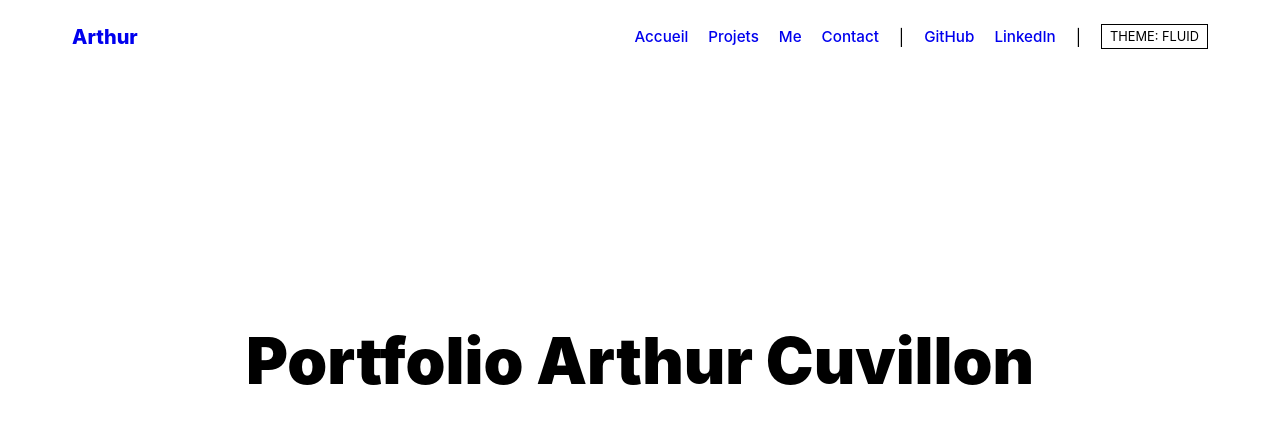
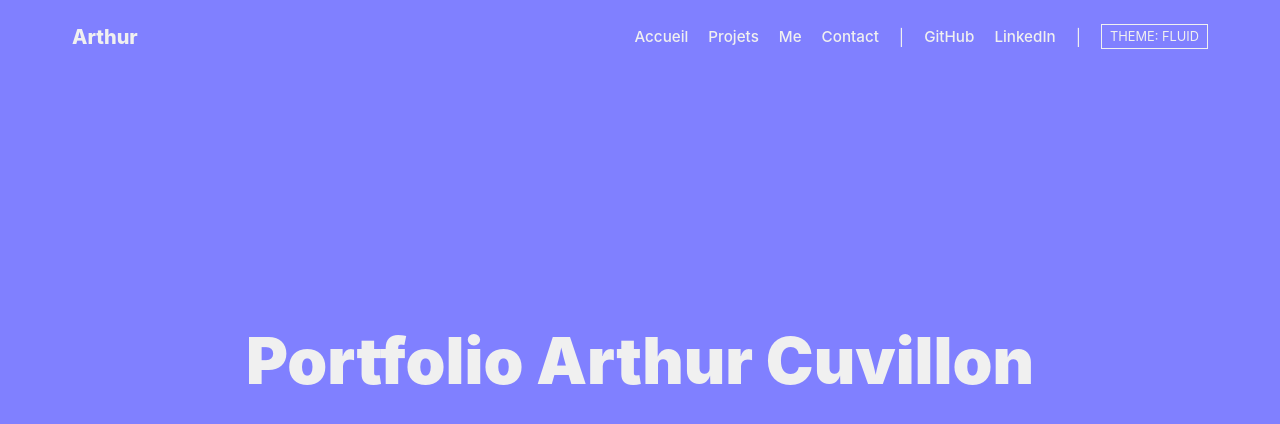
Before and after one commit to aserlite/portfolio, a React app: page / in a window 1280 px wide. Shown: the top 424 px of the page. Built offline with nearby package versions, Linux system fonts and the light colour scheme; the HTML template or start-up script is replaced by a standard one.

Commit message:
canva init fluid theme

```diff
--- a/package.json
+++ b/package.json
@@ -10,9 +10,12 @@
     "preview": "vite preview"
   },
   "dependencies": {
+    "@react-three/fiber": "^9.6.1",
+    "@types/three": "^0.184.1",
     "react": "^19.2.6",
     "react-dom": "^19.2.6",
-    "react-router-dom": "^7.16.0"
+    "react-router-dom": "^7.16.0",
+    "three": "^0.184.0"
   },
   "devDependencies": {
     "@eslint/js": "^10.0.1",
--- a/src/index.css
+++ b/src/index.css
@@ -9,10 +9,13 @@ body {
   font-family: 'Inter', system-ui, sans-serif;
   -webkit-font-smoothing: antialiased;
   -moz-osx-font-smoothing: grayscale;
+  background-color: #111111;
+  color: #f0f0f0;
 }
 
 a {
   text-decoration: none;
+  color: inherit;
 }
 
 /* Container & Layout */
@@ -340,7 +343,8 @@ a {
 
 .theme-toggle-btn {
   background: none;
-  border: 1px solid #000;
+  border: 1px solid #f0f0f0;
+  color: #f0f0f0;
   padding: 0.25rem 0.5rem;
   cursor: pointer;
   font-family: inherit;
--- a/src/layouts/MainLayout.tsx
+++ b/src/layouts/MainLayout.tsx
@@ -1,9 +1,14 @@
 import { Outlet } from 'react-router-dom';
 import Header from '../components/Header';
+import { useTheme } from '../contexts/ThemeContext';
+import FluidBackground from '../themes/fluid/FluidBackground';
 
 export default function MainLayout() {
+  const { theme } = useTheme();
+
   return (
     <div className="app-container">
+      {theme === 'fluid' && <FluidBackground />}
       <Header />
       <main className="main-content">
         <Outlet />
--- /dev/null
+++ b/src/themes/fluid/FluidBackground.tsx
@@ -0,0 +1,29 @@
+import { Canvas, useThree } from '@react-three/fiber';
+
+function FullScreenPlane() {
+  const { viewport } = useThree();
+  return (
+    <mesh>
+      <planeGeometry args={[viewport.width, viewport.height]} />
+      <meshNormalMaterial />
+    </mesh>
+  );
+}
+
+export default function FluidBackground() {
+  return (
+    <div style={{
+      position: 'fixed',
+      top: 0,
+      left: 0,
+      width: '100vw',
+      height: '100vh',
+      zIndex: -1,
+      pointerEvents: 'none'
+    }}>
+      <Canvas>
+        <FullScreenPlane />
+      </Canvas>
+    </div>
+  );
+}
```
Also changed, not shown: 1 other file (tests, documents, lock files or other folders).
